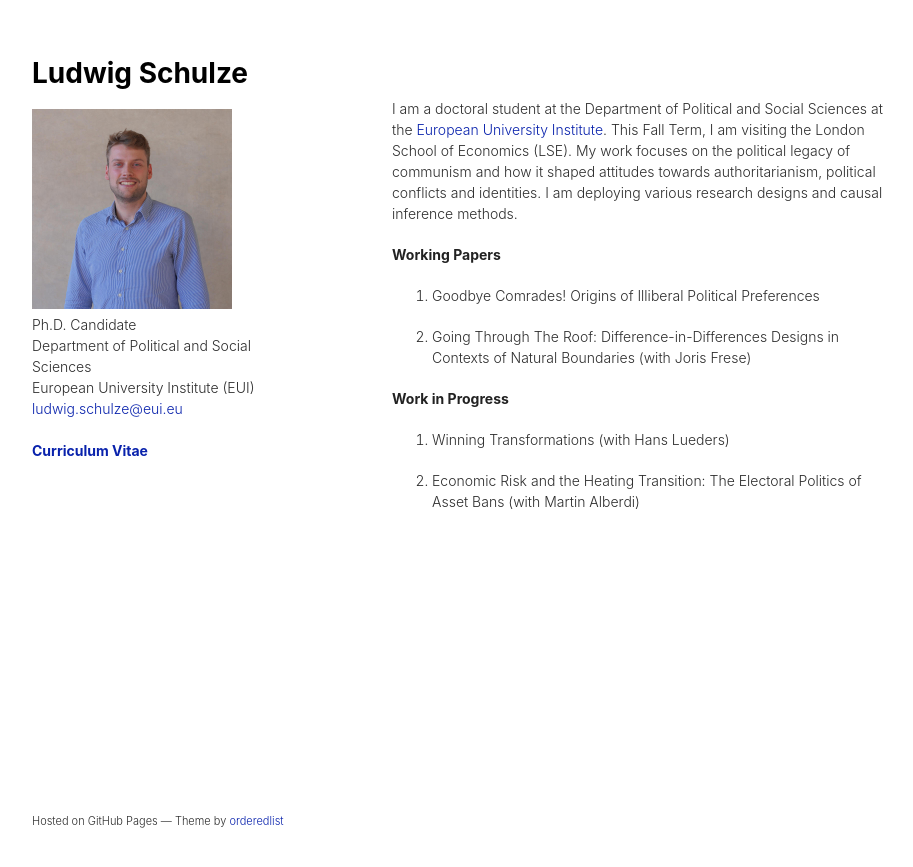
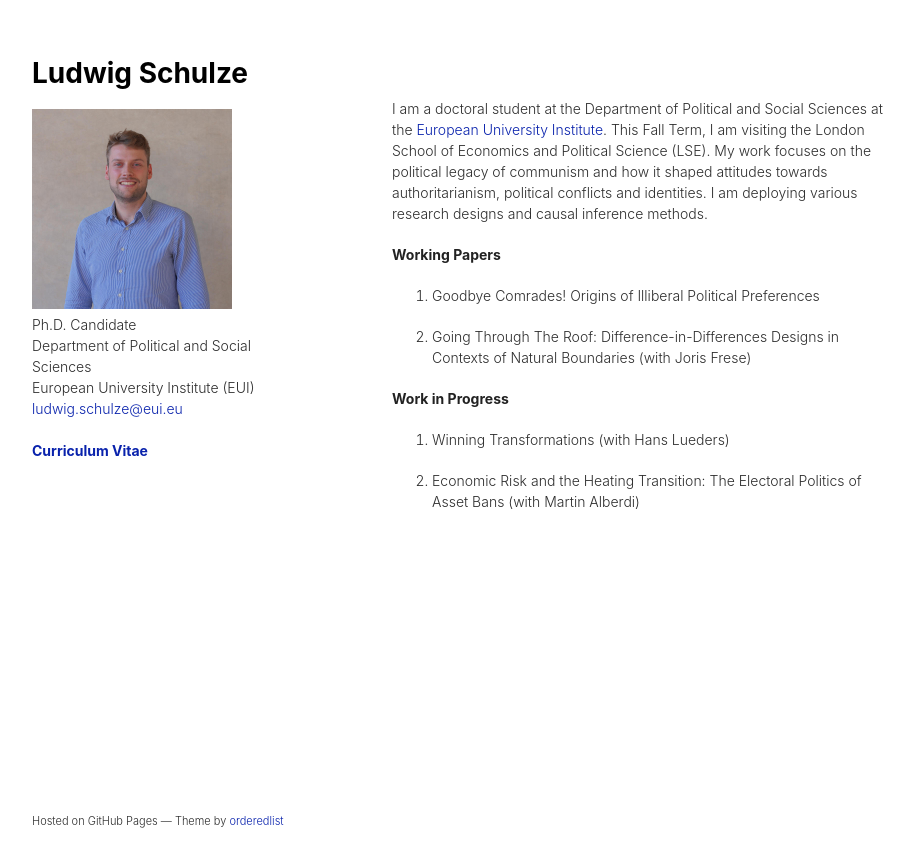
Before and after one commit to ludwigschulze/ludwig-schulze.github.io, a Jekyll site: the page built from index.md, in a window 1280 px wide. Shown: the top 867 px of the page, without its empty margins (178-1091 px from the left). Built offline with Jekyll 4.4.1, drawn with Linux system fonts in a browser that asks for light colours.

```diff
--- a/index.md
+++ b/index.md
@@ -2,7 +2,7 @@
 layout: default
 ---
 
-I am a doctoral student at the Department of Political and Social Sciences at the [European University Institute](https://www.eui.eu/en/academic-units/political-and-social-sciences). This Fall Term, I am visiting the London School of Economics (LSE). My work focuses on the political legacy of communism and how it shaped attitudes towards authoritarianism, political conflicts and identities. I am deploying various research designs and causal inference methods.
+I am a doctoral student at the Department of Political and Social Sciences at the [European University Institute](https://www.eui.eu/en/academic-units/political-and-social-sciences). This Fall Term, I am visiting the London School of Economics and Political Science (LSE). My work focuses on the political legacy of communism and how it shaped attitudes towards authoritarianism, political conflicts and identities. I am deploying various research designs and causal inference methods.
 
 **Working Papers**
 
```
